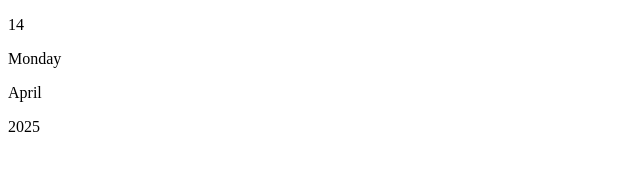
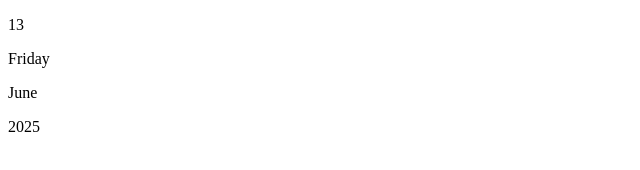
Before and after one commit to rashimarasangi/Calender, a plain HTML site: page index.html in a window 1280 px wide. Shown: the full height of the page, 0-640 px from the left. Drawn offline with Linux system fonts and the light colour scheme.

Commit message:
script section  is added

```diff
--- a/index.html
+++ b/index.html
@@ -19,5 +19,23 @@
         </div>
     </div>
   </div>
+  <script>
+    const date = document.getElementById("date");
+    const day = document.getElementById("day");
+    const month = document.getElementById("month");
+    const year = document.getElementById("year");
+
+    const today = new Date();
+
+    const weekDays = ["Sunday","Monday","Tuesday","Wednesday","Thursday","Friday","Saturday"];
+    const allMonths = ["anuary","February","March","April","May","June","July","August","September","October",
+    "November","December"];
+
+    date.innerHTML = (today.getDate()<10?"0":"") + today.getDate();
+    day.innerHTML = weekDays[today.getDay()];
+    month.innerHTML =allMonths[today.getMonth()];
+    year.innerHTML = today.getFullYear();
+
+  </script>
 </body>
 </html>
```
